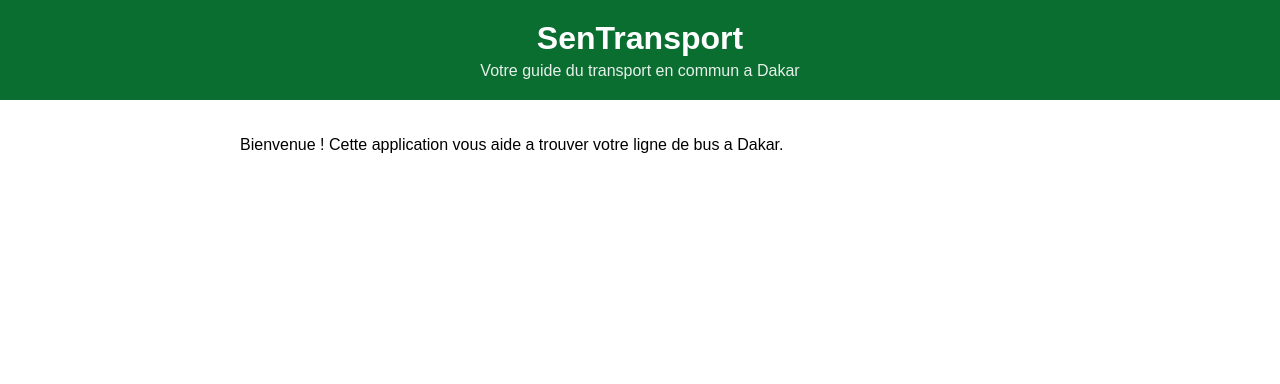
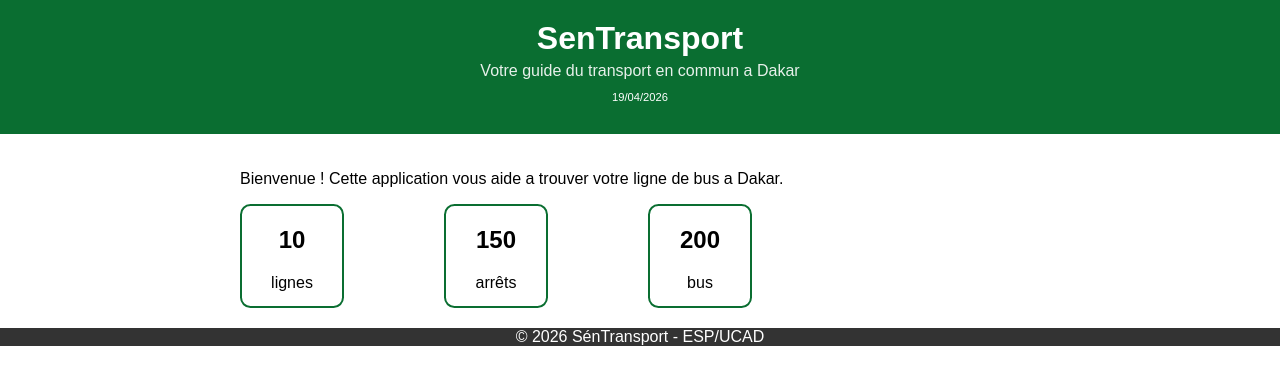
Before and after one commit to Diarra113/sentransport, a React (Create React App) app: page / in a window 1280 px wide. Shown: the top 384 px of the page. Built offline with nearby package versions, Linux system fonts and the light colour scheme.

Commit message:
Ajout Footer, date Header et composants Statistique

```diff
--- a/src/App.css
+++ b/src/App.css
@@ -2,8 +2,14 @@
 font-family: Arial, sans-serif;
 min-height: 100vh;
 }
+
 .contenu {
 padding: 20px;
 max-width: 800px;
 margin: 0 auto;
 }
+
+.libelles{
+    display: flex;
+    gap: 100px;
+}
--- a/src/App.js
+++ b/src/App.js
@@ -1,14 +1,26 @@
 import './App.css';
 import Header from './Header';
+import Footer from './Footer';
+import Statistique from './Statistique';
+import Statistique2 from './Statistique2';
+import Statistique3 from './Statistique3';
 
 function App() {
 return (
 <div className="App">
 <Header />
+
 <main className="contenu">
 <p>Bienvenue ! Cette application vous aide a trouver
 votre ligne de bus a Dakar.</p>
+<div className='libelles'>
+    <Statistique />
+    <Statistique2 />
+    <Statistique3 />
+</div>
 </main>
+
+<Footer />
 </div>
 );
 }
--- /dev/null
+++ b/src/Footer.css
@@ -0,0 +1,6 @@
+.footer{
+    background-color: #333333;
+    color: white;
+    text-align: center;
+
+}
--- /dev/null
+++ b/src/Footer.js
@@ -0,0 +1,8 @@
+import './Footer.css';
+
+function Footer() {
+    return(
+         <footer className='footer'>  © 2026 SénTransport - ESP/UCAD </footer>
+    );
+}
+export default Footer;
--- a/src/Header.css
+++ b/src/Header.css
@@ -13,3 +13,6 @@ margin: 5px 0 0 0;
 font-size: 1rem;
 opacity: 0.9;
 }
+.date{
+    font-size: 0.7rem;
+}
--- a/src/Header.js
+++ b/src/Header.js
@@ -6,6 +6,7 @@ return (
         <p className="header-soustitre">
         Votre guide du transport en commun a Dakar
         </p>
+        <p className='date'>{new Date().toLocaleDateString('fr-FR')}</p>
         </header>
     );
 }
--- /dev/null
+++ b/src/Statistique.css
@@ -0,0 +1,7 @@
+.stat{
+    text-align: center;
+    border: 2px solid  #0a6e31;
+    border-radius: 10%;
+    height: 100px;
+    width: 100px;
+}
--- /dev/null
+++ b/src/Statistique.js
@@ -0,0 +1,12 @@
+import './Statistique.css';
+
+function Statistique(){
+    return(
+        <div className='stat'>
+            <h2>10</h2>
+            <p>lignes</p>
+        </div>
+
+    );
+}
+export default Statistique;
--- /dev/null
+++ b/src/Statistique2.js
@@ -0,0 +1,12 @@
+import './Statistique.css';
+
+function Statistique2(){
+    return(
+        <div className='stat'>
+            <h2>150</h2>
+            <p>arrêts</p>
+        </div>
+
+    );
+}
+export default Statistique2;
--- /dev/null
+++ b/src/Statistique3.js
@@ -0,0 +1,12 @@
+import './Statistique.css';
+
+function Statistique3(){
+    return(
+        <div className='stat'>
+            <h2>200</h2>
+            <p>bus</p>
+        </div>
+
+    );
+}
+export default Statistique3;
```
Lines whose indentation alone changed are shown as unchanged.
